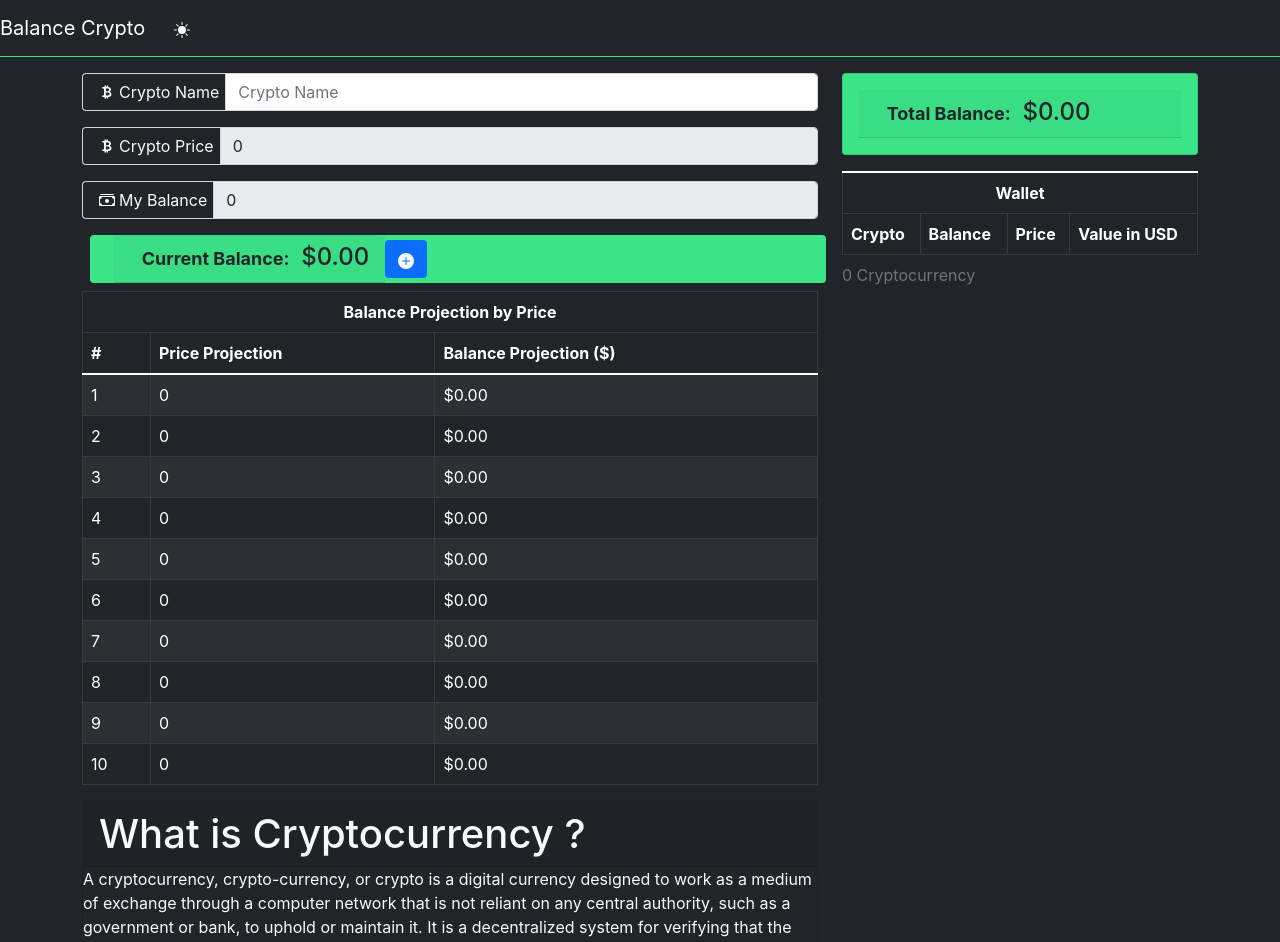
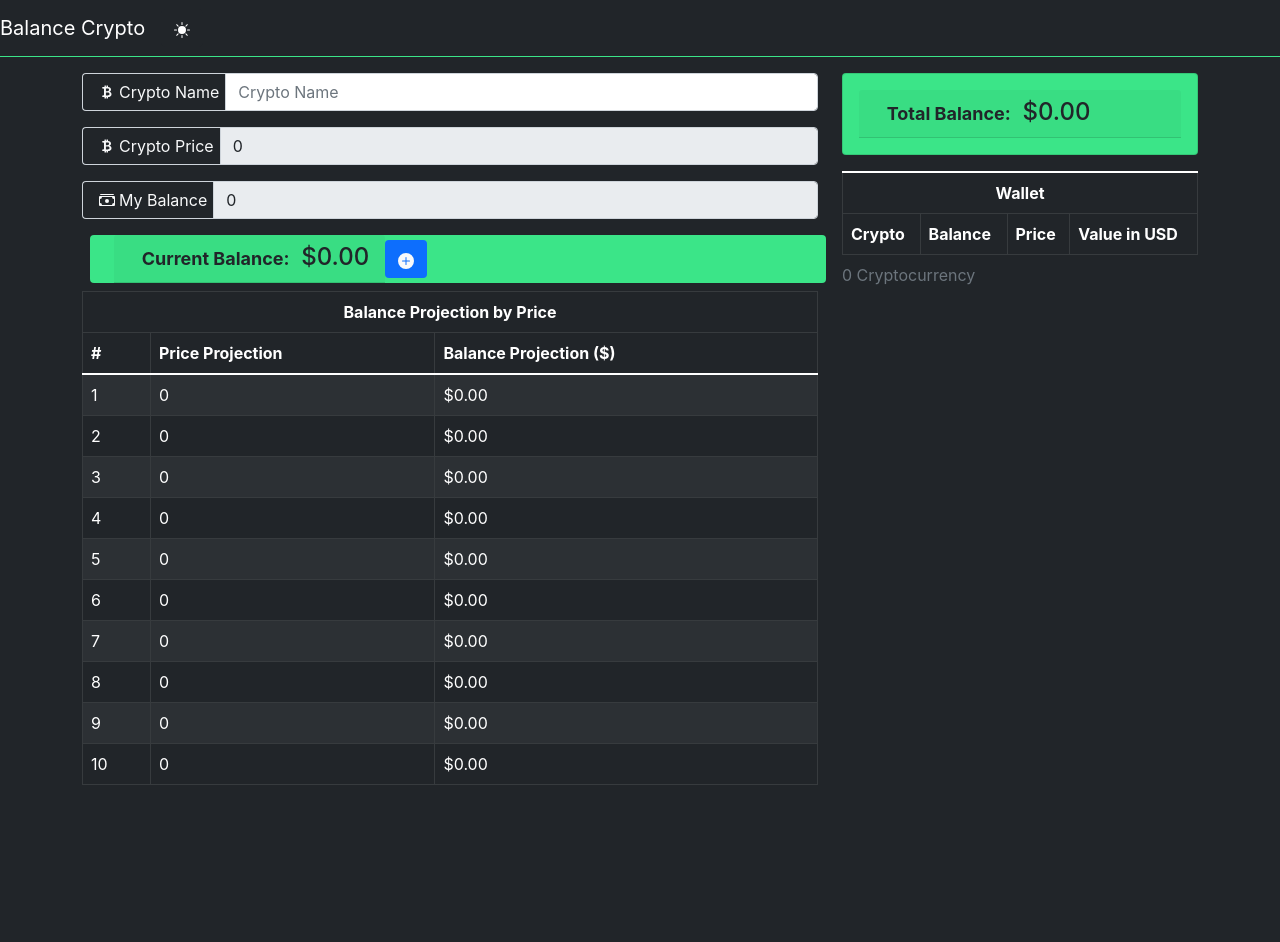
Before and after one commit to demaroto/balancecrypto, a React (Create React App) app: page / in a window 1280 px wide. Shown: the top 942 px of the page. After the commit the page ends 857 px from the top, so only its background shows below. Built offline with nearby package versions, Linux system fonts and the light colour scheme.

Commit message:
Update index.js

```diff
--- a/src/pages/home/index.js
+++ b/src/pages/home/index.js
@@ -2,7 +2,6 @@ import React from 'react';
 import { useSelector } from 'react-redux'
 import HeaderComponent from '../../components/Header.Component';
 import CalculatorComponent from '../../components/Calculator.Component';
-import AboutCryptoComponent from '../../components/AboutCrypto.Component';
 import AnunciosGoogleComponent from '../../components/AnunciosGoogle.Component';
 import WalletComponent from '../../components/Wallet.Component';
 import ListWalletComponent from '../../components/ListWallet.Component';
@@ -15,7 +14,6 @@ const Index = () => {
                 <div className="row">
                     <div className="col-12 col-md-8">
                         <CalculatorComponent />
-                        <AboutCryptoComponent />
                     </div>
                     <div className="col-12 col-md-4" >
                        <WalletComponent />
```
